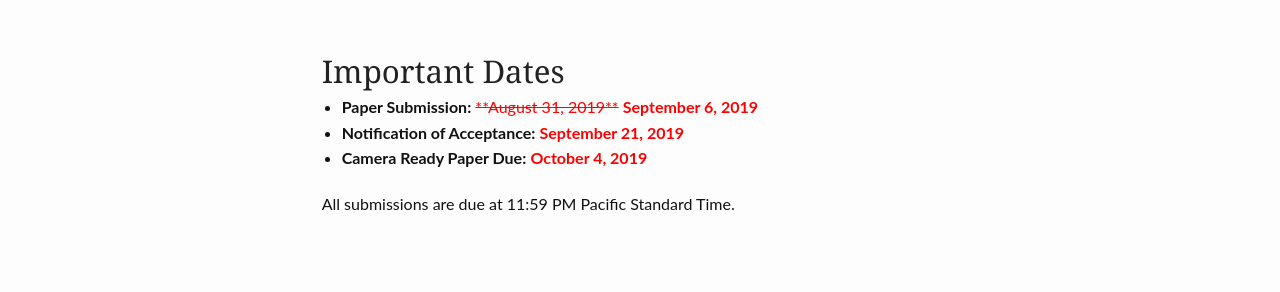
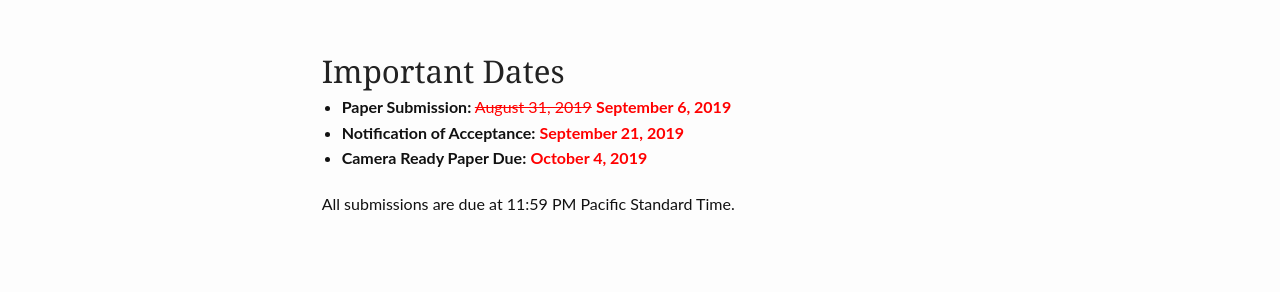
Before and after one commit to bigspatial2019/bigspatial-2018.github.io, a Jekyll site: the page built from index.md, in a window 1280 px wide and 900 px high, scrolled down 2443 px. Shown: the part 219-511 px from the top of the window. Built offline with Jekyll 4.4.1, drawn with Linux system fonts in a browser that asks for light colours; comment, search, counter and statistics services are not loaded.

Commit message:
Update formatting

```diff
--- a/index.md
+++ b/index.md
@@ -67,7 +67,7 @@ All submitted papers will be peer reviewed. We have identified a set of research
 
 ## Important Dates
 
-* **Paper Submission:** <span style="color:red"><strike>**August 31, 2019**</strike> **September 6, 2019**</span>
+* **Paper Submission:** <span style="color:red"><strike>August 31, 2019</strike> **September 6, 2019**</span>
 * **Notification of Acceptance:** <span style="color:red">**September 21, 2019**</span>
 * **Camera Ready Paper Due:** <span style="color:red">**October 4, 2019**</span>
 
```
